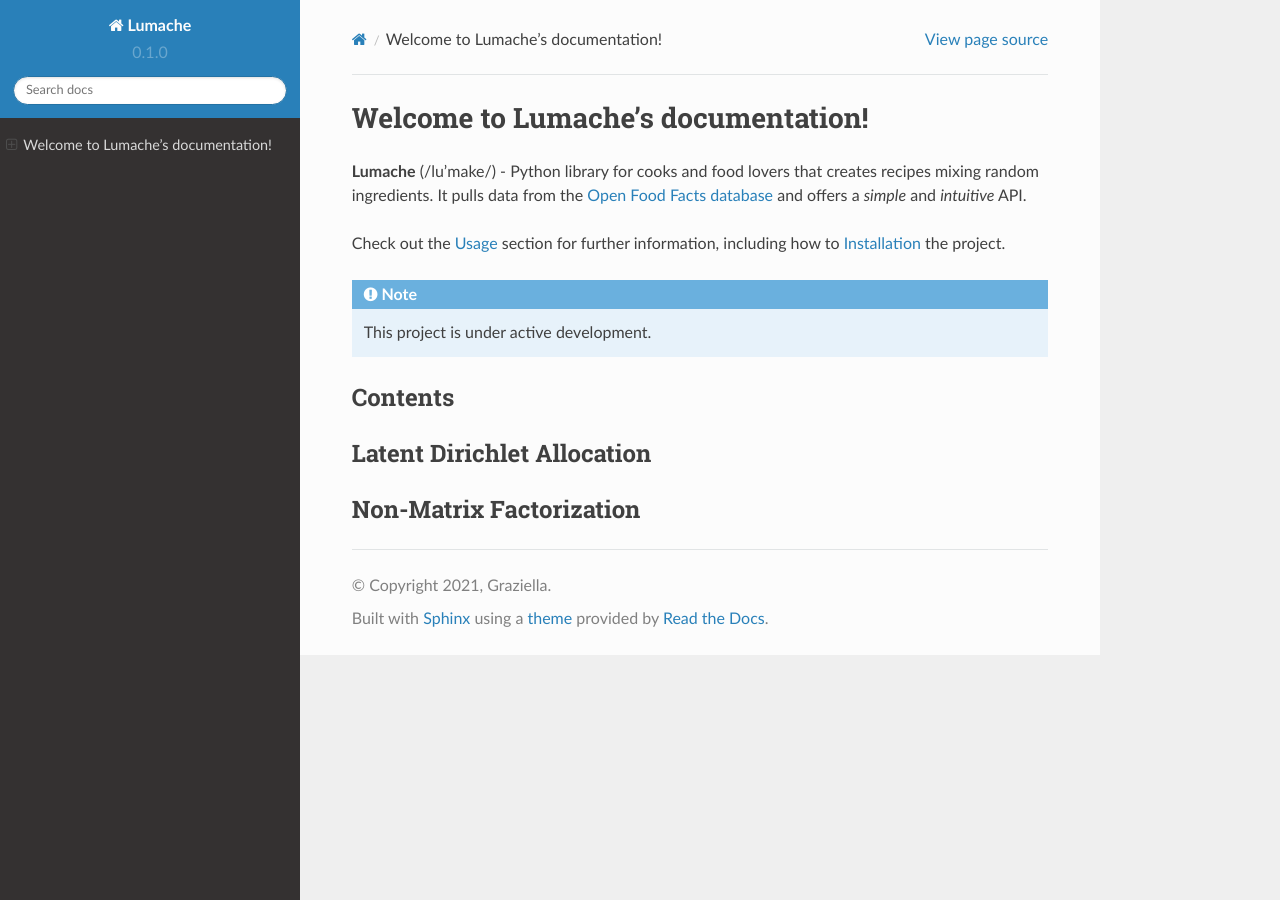
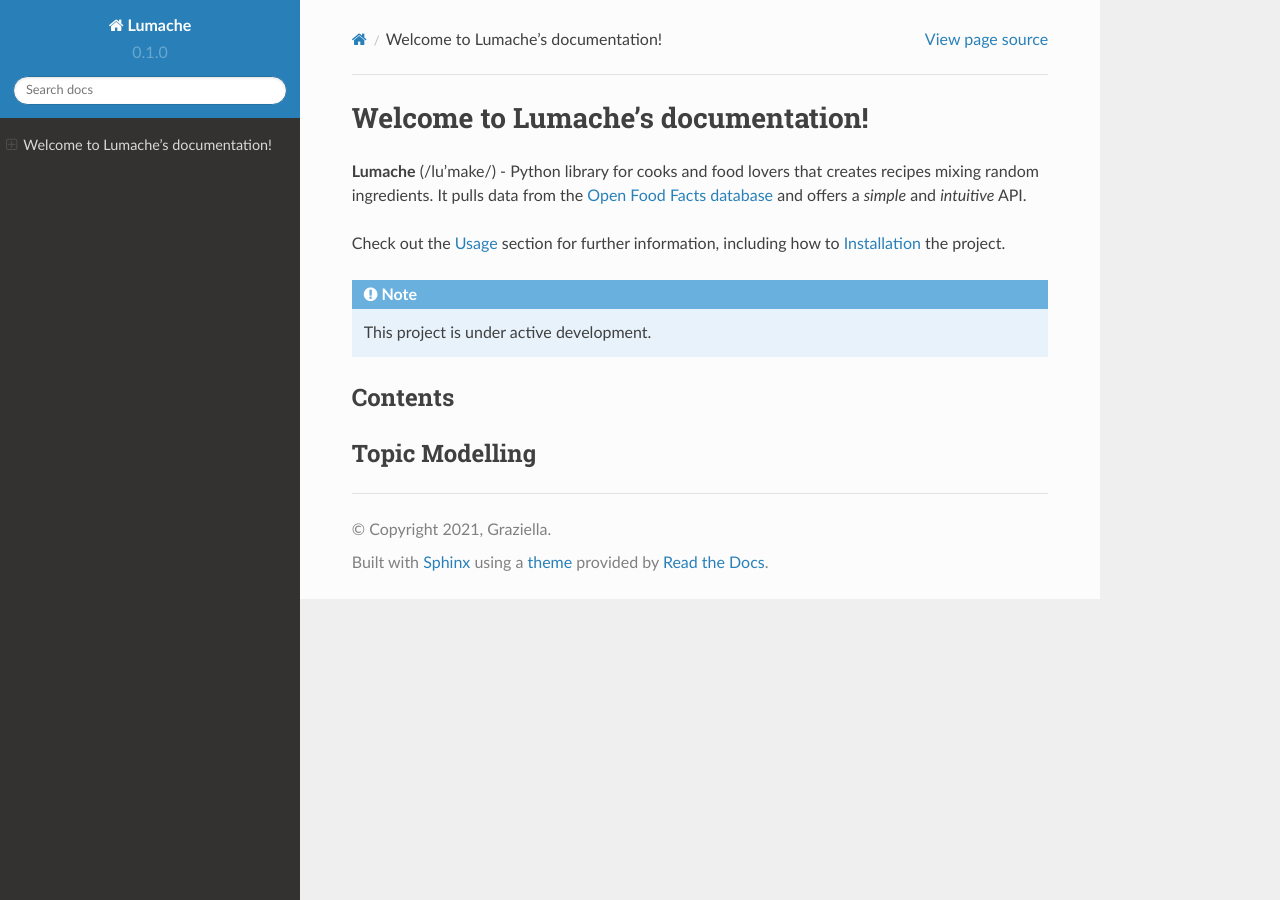
Before and after one commit to Aish2334/NLP-Technical-Documentation, a Sphinx documentation site: the page built from docs/source/index.rst, in a window 1280 px wide. Built offline with Sphinx 7.4.7 and the Read the Docs theme 2.0.0, drawn with Linux system fonts in a browser that asks for light colours; pages that are not in the unit, such as notebooks, are missing from menus.

Commit message:
Updated doc hierarchy

```diff
--- a/docs/source/index.rst
+++ b/docs/source/index.rst
@@ -16,15 +16,13 @@
 Contents
 --------
 
-Latent Dirichlet Allocation
+Topic Modelling
 --------
 
-Non-Matrix Factorization
---------
 
 .. toctree::
    :caption: Table of Contents
    :maxdepth: 2
 
-   LatentDirichletAllocation
-   NonMatrixFactorization
+   TopicModelling/LatentDirichletAllocation
+   TopicModelling/NonMatrixFactorization
```
